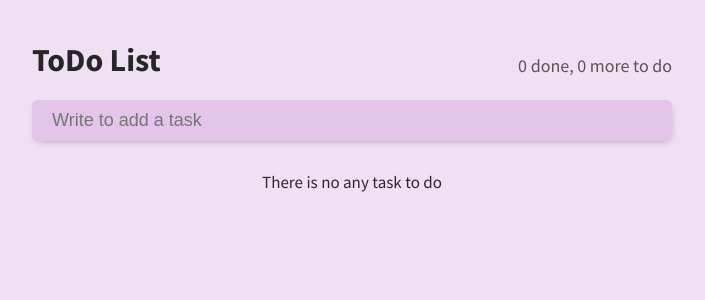
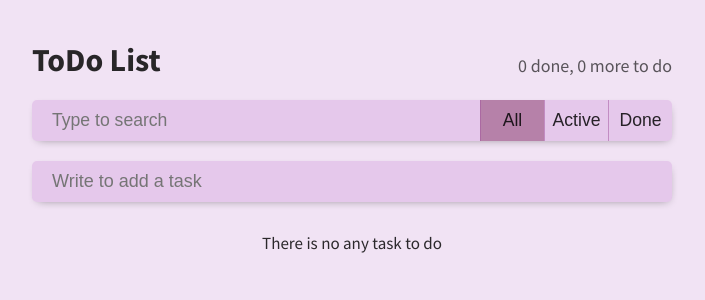
Before and after one commit to melk0sha/todo-list, a React (Create React App) app: page / in a window 1280 px wide. Shown: the top 300 px of the page, without its empty margins (288-993 px from the left). Built offline with nearby package versions, Linux system fonts and the light colour scheme.

Commit message:
feat: add search widget and filters

```diff
--- a/src/App.js
+++ b/src/App.js
@@ -2,11 +2,44 @@ import React, { Component } from "react";
 import Input from "./components/Input";
 import TodoList from "./components/TodoList";
 import Status from "./components/Status";
+import Search from "./components/Search";
+import Filter from "./components/Filter";
 
 export default class App extends Component {
   state = {
     inputValue: "",
-    todoList: []
+    todoList: [],
+    activeFilter: "all"
+  };
+
+  onSearchChange = ({ target: { value } }) => {
+    const { todoList } = this.state;
+
+    todoList.forEach(
+      (todoItem) => (todoItem.visible = todoItem.value.includes(value))
+    );
+    this.setState({ todoList });
+  };
+
+  onAllClick = () => {
+    const { todoList } = this.state;
+
+    todoList.forEach((todoItem) => (todoItem.visible = true));
+    this.setState({ todoList, activeFilter: "all" });
+  };
+
+  onActiveClick = () => {
+    const { todoList } = this.state;
+
+    todoList.forEach((todoItem) => (todoItem.visible = !todoItem.done));
+    this.setState({ todoList, activeFilter: "active" });
+  };
+
+  onDoneClick = () => {
+    const { todoList } = this.state;
+
+    todoList.forEach((todoItem) => (todoItem.visible = todoItem.done));
+    this.setState({ todoList, activeFilter: "done" });
   };
 
   onInputChange = ({ target: { value } }) => {
@@ -17,7 +50,7 @@ export default class App extends Component {
     const { inputValue, todoList } = this.state;
 
     if (key === "Enter" && inputValue) {
-      todoList.push({ value: inputValue, done: false });
+      todoList.push({ value: inputValue, done: false, visible: true });
       this.setState({ inputValue: "", todoList });
     }
   };
@@ -51,14 +84,32 @@ export default class App extends Component {
   };
 
   render() {
-    const { onInputChange, onInputKeyPress, onDeleteClick, onTodoClick } = this;
-    const { inputValue, todoList } = this.state;
+    const {
+      onSearchChange,
+      onAllClick,
+      onActiveClick,
+      onDoneClick,
+      onInputChange,
+      onInputKeyPress,
+      onDeleteClick,
+      onTodoClick
+    } = this;
+    const { inputValue, todoList, activeFilter } = this.state;
     const doneTodos = todoList.filter((todoItem) => todoItem.done).length;
     const totalTodos = todoList.length;
 
     return (
       <div className="todo-container">
         <Status doneTodos={doneTodos} totalTodos={totalTodos} />
+        <div class="todo-widget">
+          <Search onSearchChange={onSearchChange} />
+          <Filter
+            activeFilter={activeFilter}
+            onAllClick={onAllClick}
+            onActiveClick={onActiveClick}
+            onDoneClick={onDoneClick}
+          />
+        </div>
         <Input
           inputValue={inputValue}
           onInputChange={onInputChange}
--- /dev/null
+++ b/src/components/Filter/index.js
@@ -0,0 +1,42 @@
+import React, { Component } from "react";
+import "./index.scss";
+
+const filter = {
+  all: "all",
+  active: "active",
+  done: "done"
+};
+export default class Filter extends Component {
+  render() {
+    const { activeFilter, onAllClick, onActiveClick, onDoneClick } = this.props;
+
+    return (
+      <>
+        <button
+          className={`todo-filter ${
+            activeFilter === filter.all ? "todo-active" : null
+          }`}
+          onClick={onAllClick}
+        >
+          All
+        </button>
+        <button
+          className={`todo-filter ${
+            activeFilter === filter.active ? "todo-active" : null
+          }`}
+          onClick={onActiveClick}
+        >
+          Active
+        </button>
+        <button
+          className={`todo-filter ${
+            activeFilter === filter.done ? "todo-active" : null
+          }`}
+          onClick={onDoneClick}
+        >
+          Done
+        </button>
+      </>
+    );
+  }
+}
--- /dev/null
+++ b/src/components/Filter/index.scss
@@ -0,0 +1,26 @@
+.todo-filter {
+  display: flex;
+  justify-content: center;
+  align-items: center;
+  width: 10%;
+  font-size: 1.1rem;
+  padding: 10px 20px;
+  border: none;
+  border-left: 1px solid #a0539c81;
+  background-color: #9615a721;
+  outline: none;
+  color: #000000d5;
+  transition: background-color 0.2s ease;
+
+  &.todo-active {
+    background-color: #75145579;
+  }
+
+  &:hover {
+    background-color: #75145559;
+  }
+
+  &:active {
+    background-color: #75145569;
+  }
+}
--- /dev/null
+++ b/src/components/Search/index.js
@@ -0,0 +1,19 @@
+import React, { Component } from "react";
+import "./index.scss";
+
+export default class Search extends Component {
+  render() {
+    const { onSearchChange } = this.props;
+
+    return (
+      <input
+        className="todo-search"
+        type="text"
+        placeholder="Type to search"
+        // value={searchValue}
+        onChange={onSearchChange}
+        // onKeyPress={onInputKeyPress}
+      />
+    );
+  }
+}
--- /dev/null
+++ b/src/components/Search/index.scss
@@ -0,0 +1,16 @@
+.todo-widget {
+  display: flex;
+  margin-top: 20px;
+  border-radius: 5px;
+  box-shadow: 1px 3px 10px -5px #0000007a;
+  overflow: hidden;
+}
+
+.todo-search {
+  width: 70%;
+  font-size: 1.1rem;
+  padding: 10px 20px;
+  background-color: #9615a721;
+  border: none;
+  outline: none;
+}
--- a/src/components/TodoList/index.js
+++ b/src/components/TodoList/index.js
@@ -8,7 +8,8 @@ export default class TodoList extends Component {
 
     return todoList.length ? (
       <ul className="todo-list">
-        {todoList.map((todoItem, idx) => (
+        {todoList.map((todoItem, idx) =>
+          todoItem.visible ? (
             <TodoItem
               key={idx}
               todoId={idx}
@@ -17,7 +18,8 @@ export default class TodoList extends Component {
               onDeleteClick={onDeleteClick}
               onTodoClick={onTodoClick}
             />
-        ))}
+          ) : null
+        )}
       </ul>
     ) : (
       <p className="todo-nothing">There is no any task to do</p>
--- a/src/index.scss
+++ b/src/index.scss
@@ -11,7 +11,7 @@
 
 body {
   font-family: "Source Sans Pro", Arial, Helvetica, sans-serif;
-  background-color: #8f15a721;
+  background-color: #8f15a71e;
 }
 
 .todo-container {
```
Lines whose indentation alone changed are shown as unchanged.
